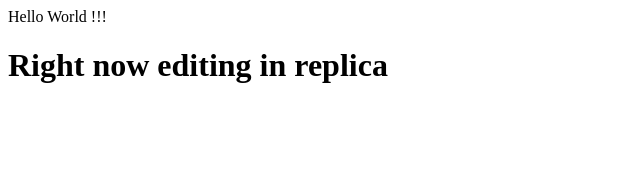
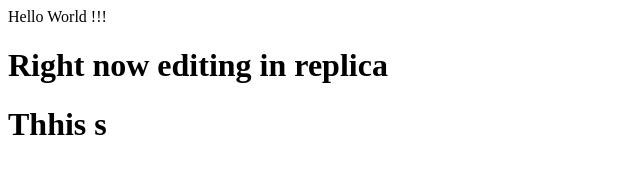
Before and after one commit to shivamsom2/my-project, a plain HTML site: page index.html in a window 1280 px wide. Shown: the whole page, without its empty margins (0-640 px from the left). Drawn offline with Linux system fonts and the light colour scheme.

Commit message:
added a feature  prod

```diff
--- a/index.html
+++ b/index.html
@@ -1,4 +1,5 @@
 <html>
 	<body>Hello World !!!</body>
 	<h1>Right now editing in replica</h1>
+	<h1>Thhis s </h1>
 </html>
```
